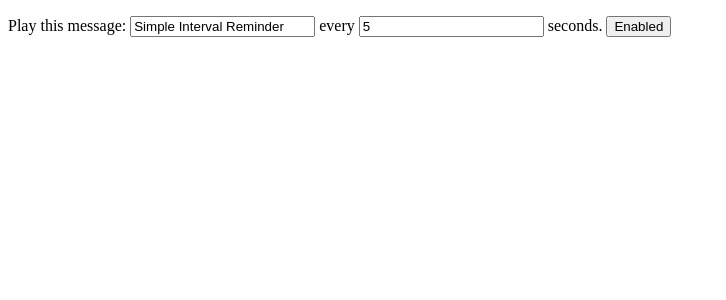
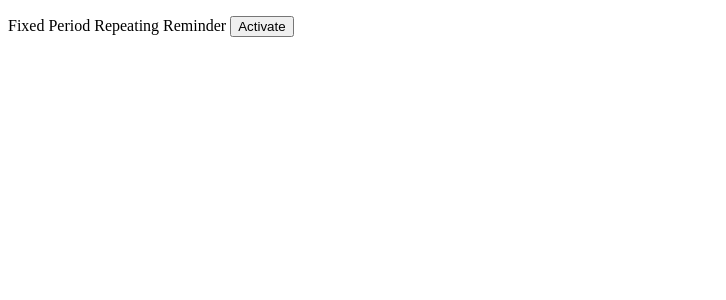
Before and after one commit to michael-dean-haynie/ostinato, an Angular app: page / in a window 1280 px wide. Shown: the top 300 px of the page, without its empty margins (0-726 px from the left). Built offline with nearby package versions, Linux system fonts and the light colour scheme.

Commit message:
Added simple reminder classes

```diff
--- a/src/app/app.component.html
+++ b/src/app/app.component.html
@@ -1,6 +1,7 @@
 <router-outlet></router-outlet>
 <form #myForm="ngForm">
-  <p>
+  <!-- Simple Interval Reminder -->
+  <!-- <p>
     Play this message:
     <input type="text" [(ngModel)]="simpleIntervalMessage" name="simpleIntervalMessage">
     every
@@ -8,5 +9,12 @@
     seconds.
     <button type="button"
       (click)="simpleIntervalReminder(!simpleIntervalEnabled)">{{simpleIntervalEnabled ? 'Enabled' : 'Disabled'}}</button>
+  </p> -->
+
+  <p>
+    Fixed Period Repeating Reminder
+    <button type="button" (click)="toggleFixedPeriodRepeatingReminder()">
+      {{fixedPeriodRepeatingReminder.isActive() ? "Deactivate" : "Activate"}}
+    </button>
   </p>
 </form>
--- a/src/app/app.component.ts
+++ b/src/app/app.component.ts
@@ -1,4 +1,5 @@
 import { Component, OnInit } from '@angular/core';
+import { FixedPeriodRepeatingReminder } from './reminders/fixed-period-repeating-reminder';
 
 @Component({
   selector: 'app-root',
@@ -6,22 +7,18 @@ import { Component, OnInit } from '@angular/core';
   styleUrls: ['./app.component.scss']
 })
 export class AppComponent implements OnInit {
-  /**
-   * NOTES
-   *
-   * Seems like it would be useful to have a base model for reminders that handles all the start/stop/update stuff.
-   */
 
-
-
-
+  // SimpleInterval
   simpleInterval = null;
   simpleIntervalEnabled = true;
   simpleIntervalMessage = 'Simple Interval Reminder';
   simpleIntervalSeconds = 5;
 
+  // FixedPeriodRepeatingReminder
+  fixedPeriodRepeatingReminder: FixedPeriodRepeatingReminder = new FixedPeriodRepeatingReminder('Fixed Period Repeating Reminder', 3);
+
   ngOnInit() {
-    this.simpleIntervalReminder(this.simpleIntervalEnabled);
+    // this.simpleIntervalReminder(this.simpleIntervalEnabled);
   }
 
   simpleIntervalReminder(enabled: boolean): void {
@@ -33,4 +30,12 @@ export class AppComponent implements OnInit {
       this.simpleInterval = setInterval(() => { console.log(this.simpleIntervalMessage); }, this.simpleIntervalSeconds * 1000);
     }
   }
+
+  toggleFixedPeriodRepeatingReminder(): void {
+    if (this.fixedPeriodRepeatingReminder.isActive()) {
+      this.fixedPeriodRepeatingReminder.deactivate();
+    } else {
+      this.fixedPeriodRepeatingReminder.activate();
+    }
+  }
 }
--- /dev/null
+++ b/src/app/reminders/fixed-period-repeating-reminder.ts
@@ -0,0 +1,21 @@
+import { RepeatingReminder } from './repeating-reminder';
+
+export class FixedPeriodRepeatingReminder extends RepeatingReminder {
+  protected intervalId: number;
+
+  constructor(message: string, protected periodDuration: number) {
+    super(message);
+  }
+
+  doTheThing(): void {
+    this.intervalId = window.setInterval(() => {
+      if (this.activated) {
+        this.notify();
+      }
+    }, this.periodDuration * 1000);
+  }
+
+  stopDoingTheThing(): void {
+    window.clearInterval(this.intervalId);
+  }
+}
--- /dev/null
+++ b/src/app/reminders/repeating-reminder.ts
@@ -0,0 +1,32 @@
+export abstract class RepeatingReminder {
+  protected activated = false;
+
+  constructor(public message: string) { }
+
+  protected notify(): void {
+    console.log(this.message);
+  }
+
+  activate(): void {
+    // TODO: maybe throw exception or warning if already activated
+    this.activated = true;
+    this.doTheThing();
+
+  }
+
+  deactivate(): void {
+    // TODO: maybe throw exception or warning if already deactivated
+    this.activated = false;
+    this.stopDoingTheThing();
+  }
+
+  isActive(): boolean {
+    return this.activated;
+  }
+
+  abstract doTheThing(): void;
+  abstract stopDoingTheThing(): void;
+}
+
+  // can probable put "from" and "to" fixed dates here
+  // but those don't sound very useful :/
```
